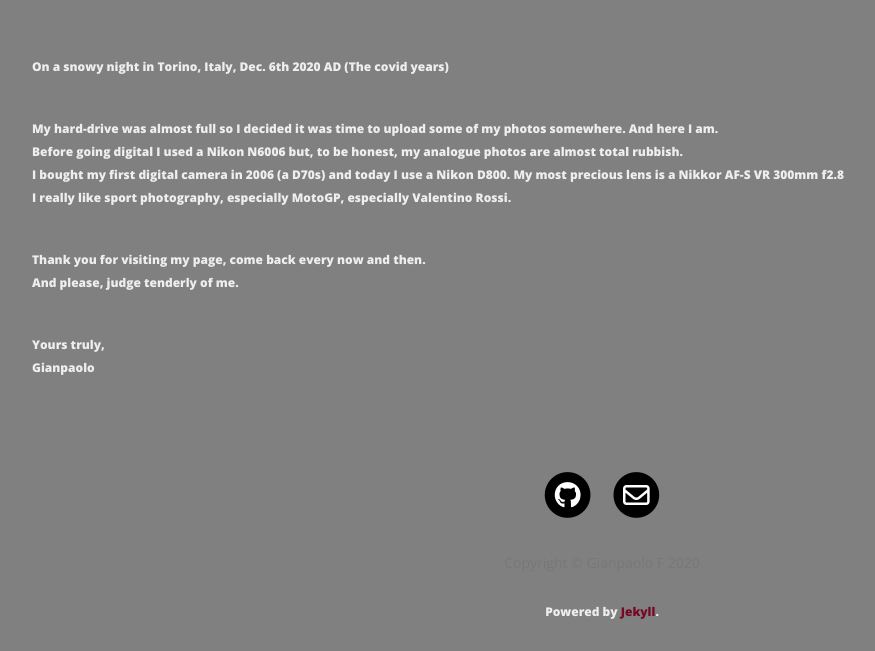
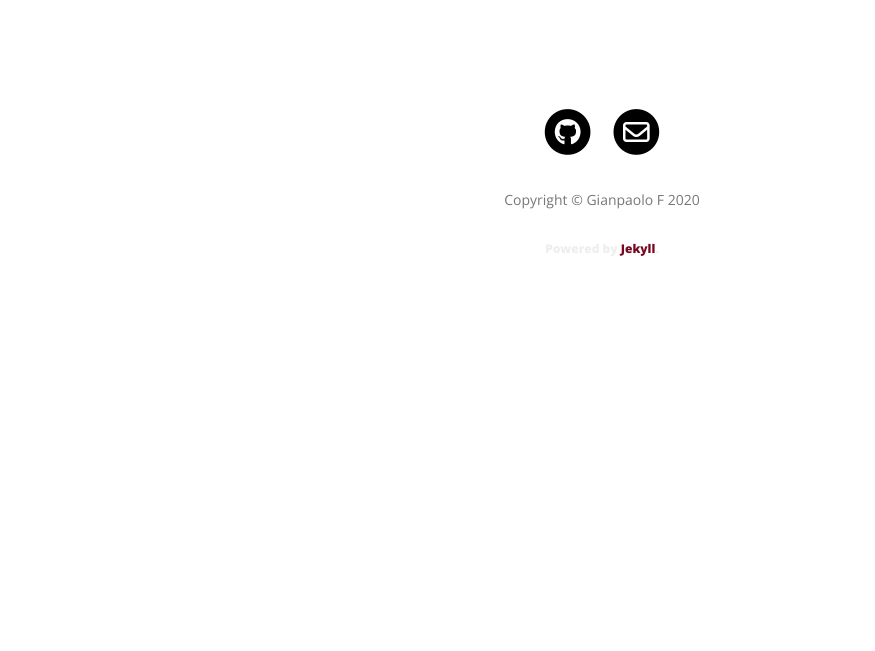
Before and after one commit to gianpaolof/gianpaolof.github.io, a Jekyll site: the page built from about/index.html, in a window 1280 px wide. Shown: the part 310-961 px from the top of the page, without its empty margins (38-913 px from the left). Built offline with Jekyll 4.4.1, drawn with Linux system fonts in a browser that asks for light colours; nearby versions of some CDN libraries; after the commit the page ends 900 px from its top, so only the background shows below that.

Commit message:
background white

```diff
--- a/about/index.html
+++ b/about/index.html
@@ -5,21 +5,8 @@ title: " "
 active: about
 header-img: "img/about-bg.jpg"
 ---
-<body style="background-color:grey;">
+<body style="background-color:white;">
 
-<h6>On a snowy night in Torino, Italy, Dec. 6th 2020 AD (The covid years)</h6>
-<br>
-<h6>My hard-drive was almost full so I decided it was time to upload some of my photos somewhere. And here I am.</h6>
-<h6>Before going digital I used a Nikon N6006 but, to be honest, my analogue photos are almost total rubbish.</h6>
-<h6>I bought my first digital camera in 2006 (a D70s) and today I use a Nikon D800. My most precious lens is a Nikkor AF-S VR 300mm f2.8</h6>
-<h6>I really like sport photography, especially MotoGP, especially Valentino Rossi.</h6>
-<br>
-<h6>Thank you for visiting my page, come back every now and then.</h6>
-<h6>And please, judge tenderly of me.</h6>
-<br>
-<h6>Yours truly,</h6>
-<h6>Gianpaolo</h6>
-<br>
 <!-- Lightweight client-side loader that feature-detects and load polyfills only when necessary -->
 <script src="https://cdn.jsdelivr.net/npm/@webcomponents/webcomponentsjs@2/webcomponents-loader.min.js"></script>
 
```
Also changed, not shown: about/README.md (+1 -1 lines).
